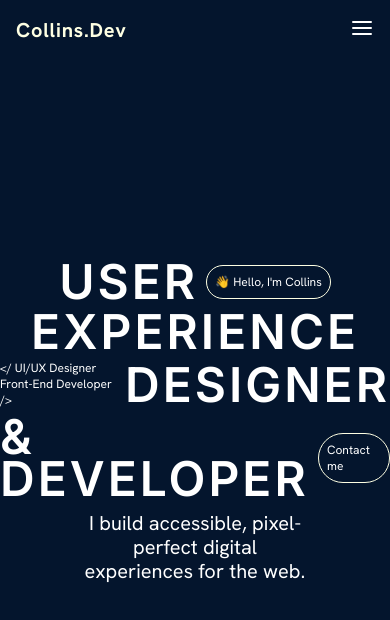
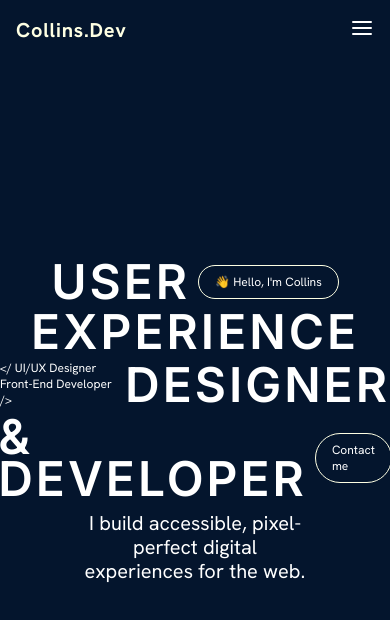
Before and after one commit to Acollins65/Collins_Dev_Portfolio, a React (Vite) app: page / in a window 390 px wide. Shown: the top 620 px of the page. Built offline with nearby package versions, Linux system fonts and the light colour scheme.

Commit message:
Update Hero.module.css

```diff
--- a/src/Components/Hero/Hero.module.css
+++ b/src/Components/Hero/Hero.module.css
@@ -117,11 +117,11 @@ h3 {
     width: 60%;
   }
   .roundedBoarder {
-    padding: 8px;
+    padding: 8px 16px;
   }
 }
 
-@media screen and (max-width: 580px) {
+@media screen and (max-width: 640px) {
   .container {
     flex-direction: column;
     justify-content: center;
```
